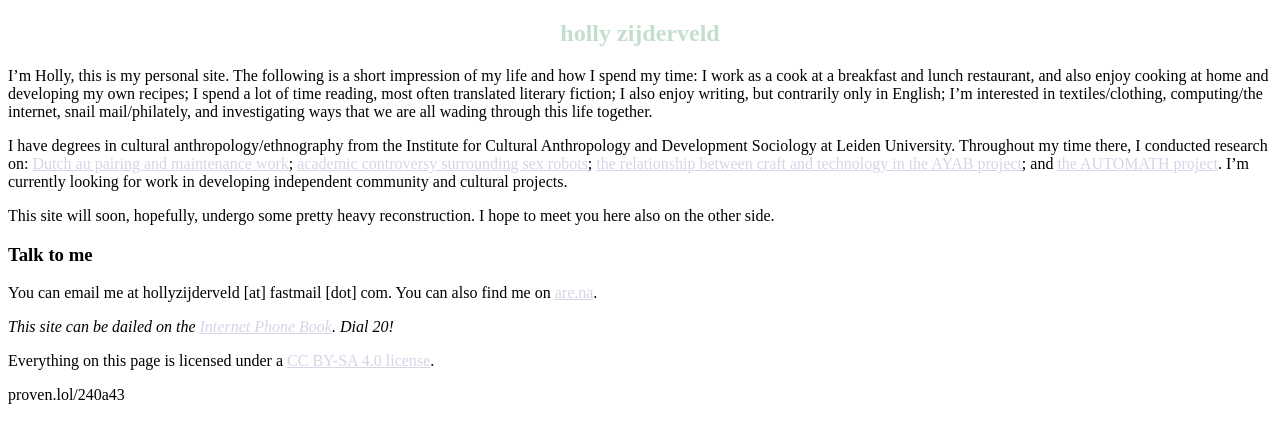
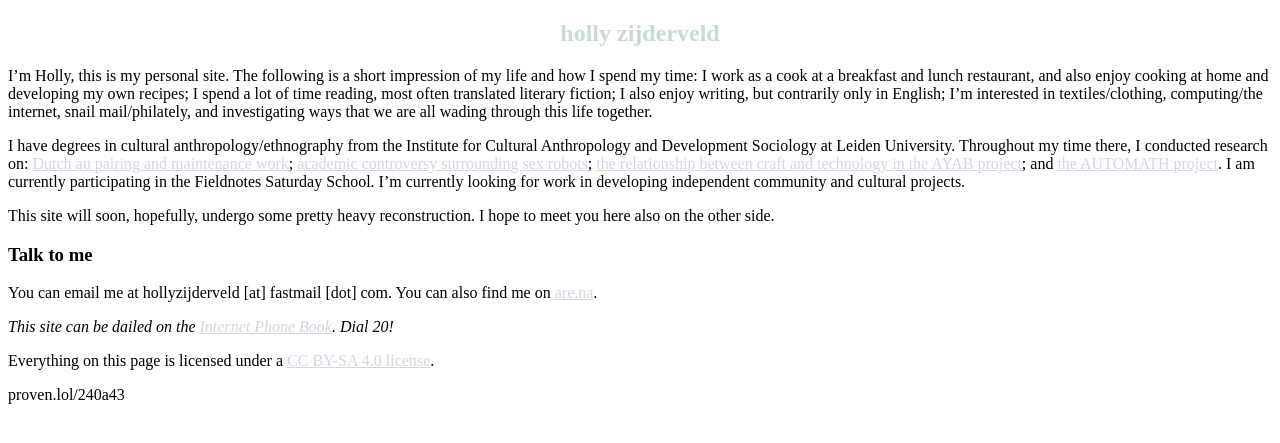
Before and after one commit to hollyz1jderveld/hollyz1jderveld.github.io, a Jekyll site: the page built from index.md, in a window 1280 px wide. Shown: the top 443 px of the page. Built offline with Jekyll 4.4.1, drawn with Linux system fonts in a browser that asks for light colours; some web fonts are replaced; Markdown is read by kramdown in place of the engine named in the settings; our own code applies the rules of GitHub Pages for plain Markdown files.

Commit message:
Update index.md

```diff
--- a/index.md
+++ b/index.md
@@ -6,7 +6,7 @@ layout: default
 
 I'm Holly, this is my personal site. The following is a short impression of my life and how I spend my time: I work as a cook at a breakfast and lunch restaurant, and also enjoy cooking at home and developing my own recipes; I spend a lot of time reading, most often translated literary fiction; I also enjoy writing, but contrarily only in English; I'm interested in textiles/clothing, computing/the internet, snail mail/philately, and investigating ways that we are all wading through this life together.
 
-I have degrees in cultural anthropology/ethnography from the Institute for Cultural Anthropology and Development Sociology at Leiden University. Throughout my time there, I conducted research on: [Dutch au pairing and maintenance work](https://themaintainers.org/studying-the-sensible-side-of-love-in-the-netherlands/); [academic controversy surrounding sex robots](https://www.researchgate.net/publication/382625206_Talking_About_Sex_Robots_Mapping_academic_controversy_in_sex_robot_discourse); [the relationship between craft and technology in the AYAB project](https://hollyz1jderveld.github.io/knitting-research/); and [the AUTOMATH project](https://automath.win.tue.nl/). I'm currently looking for work in developing independent community and cultural projects.
+I have degrees in cultural anthropology/ethnography from the Institute for Cultural Anthropology and Development Sociology at Leiden University. Throughout my time there, I conducted research on: [Dutch au pairing and maintenance work](https://themaintainers.org/studying-the-sensible-side-of-love-in-the-netherlands/); [academic controversy surrounding sex robots](https://www.researchgate.net/publication/382625206_Talking_About_Sex_Robots_Mapping_academic_controversy_in_sex_robot_discourse); [the relationship between craft and technology in the AYAB project](https://hollyz1jderveld.github.io/knitting-research/); and [the AUTOMATH project](https://automath.win.tue.nl/). I am currently participating in the Fieldnotes Saturday School. I'm currently looking for work in developing independent community and cultural projects.
 
 This site will soon, hopefully, undergo some pretty heavy reconstruction. I hope to meet you here also on the other side.
 
```
